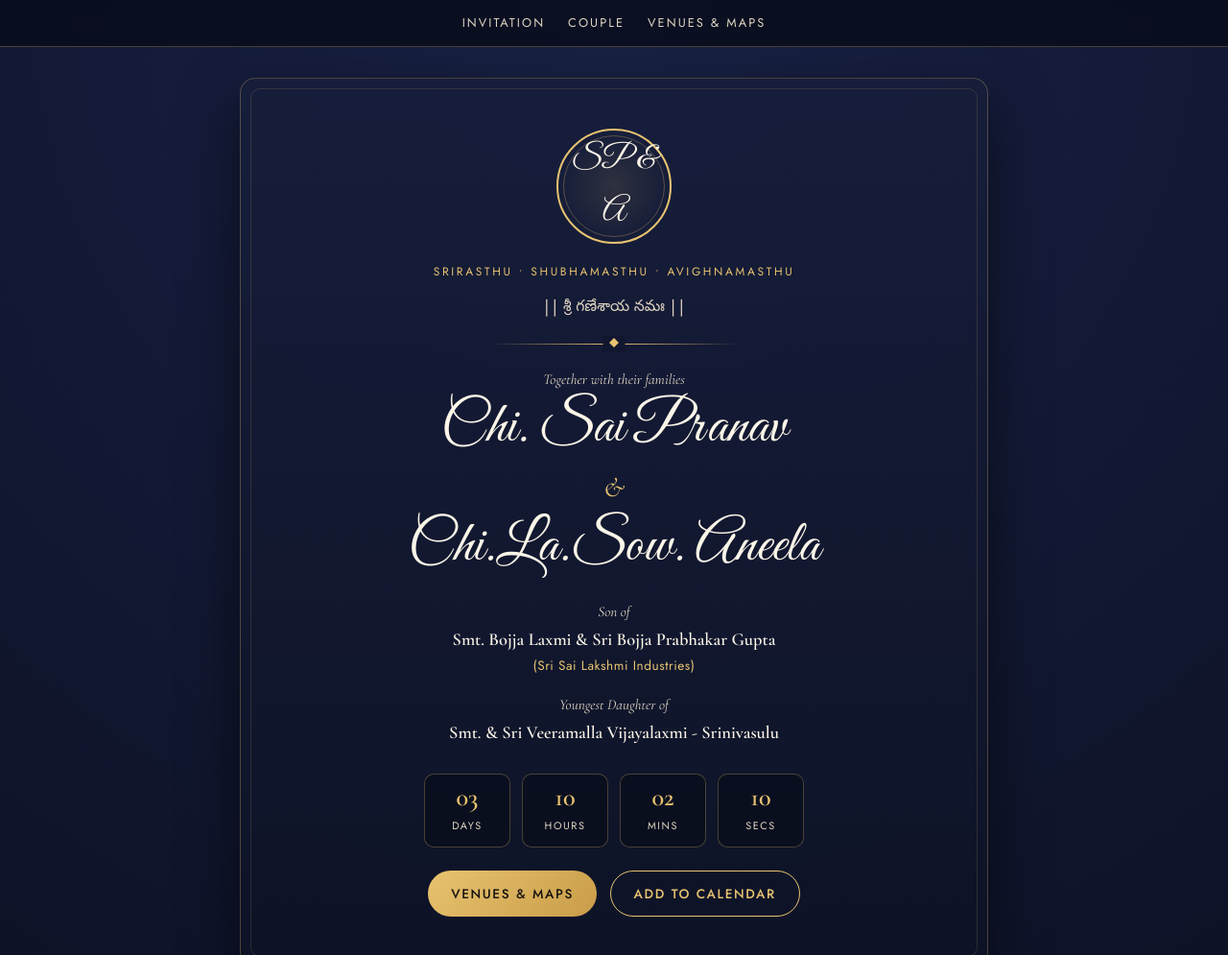
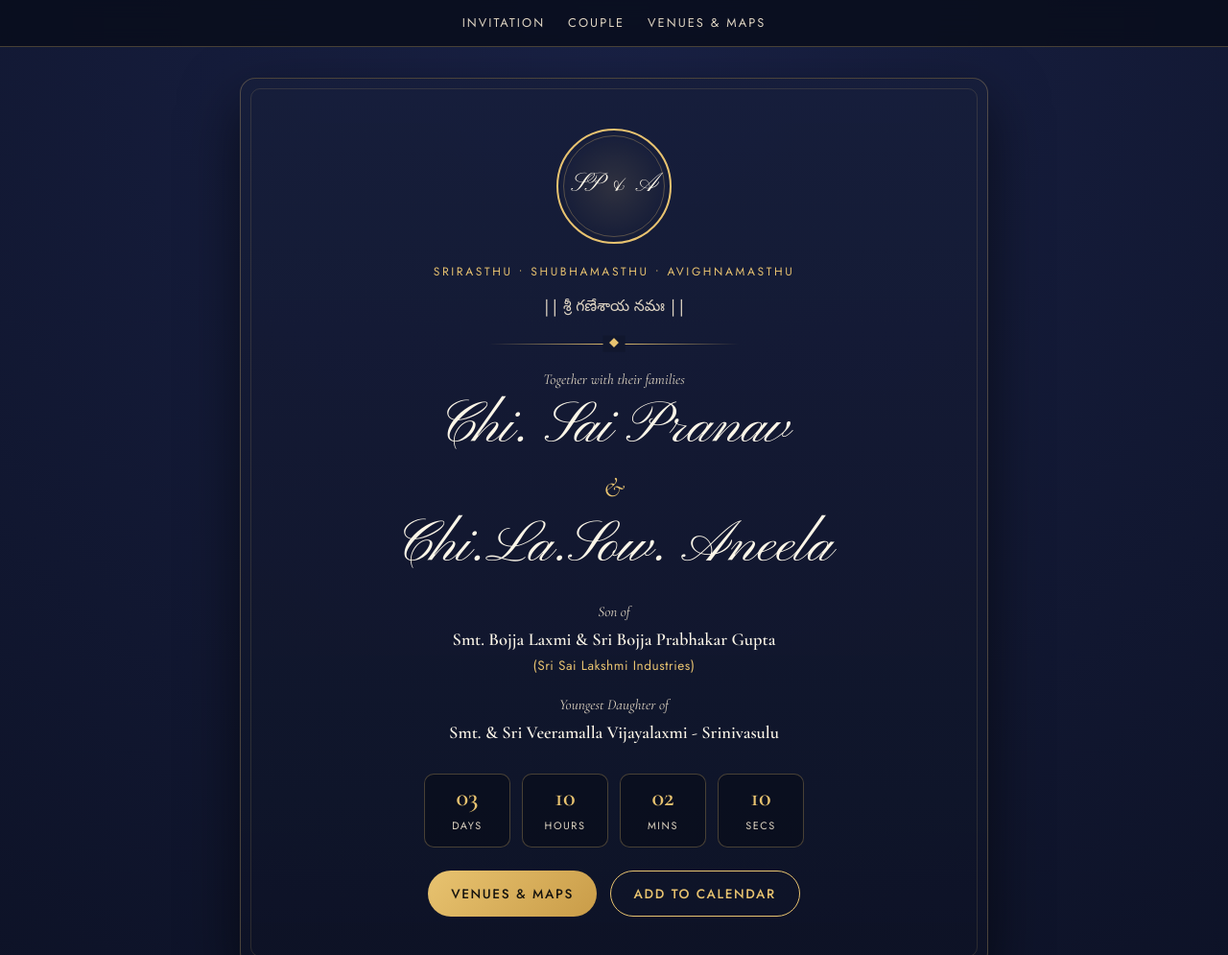
Before and after one commit to pranav0215-afk/sai-pranav-aneela-wedding, a plain HTML site: page index.html in a window 1280 px wide. Shown: the top 995 px of the page at 96% size. Drawn offline with nearby package versions, Linux system fonts and the light colour scheme.

Commit message:
Use Pinyon Script for clear capital A in Aneela

```diff
--- a/index.html
+++ b/index.html
@@ -8,7 +8,7 @@
 <meta name="description" content="Wedding Invitation for Chi. Sai Pranav &amp; Chi.La.Sow. Aneela — 18th &amp; 21st November 2026, Hyderabad.">
 <link rel="preconnect" href="https://fonts.googleapis.com">
 <link rel="preconnect" href="https://fonts.gstatic.com" crossorigin>
-<link href="https://fonts.googleapis.com/css2?family=Cormorant+Garamond:ital,wght@0,400;0,500;0,600;1,400&family=Great+Vibes&family=Jost:wght@300;400;500&family=Noto+Sans+Telugu:wght@400;500&display=swap" rel="stylesheet">
+<link href="https://fonts.googleapis.com/css2?family=Cormorant+Garamond:ital,wght@0,400;0,500;0,600;1,400&family=Jost:wght@300;400;500&family=Noto+Sans+Telugu:wght@400;500&family=Pinyon+Script&display=swap" rel="stylesheet">
 <style>
 :root {
   --navy-deep: #090D1C;
@@ -24,7 +24,7 @@
   --error-bg: rgba(217, 48, 37, 0.14);
   --success: #81C995;
   --serif: 'Cormorant Garamond', Georgia, serif;
-  --script: 'Great Vibes', cursive;
+  --script: 'Pinyon Script', 'Cormorant Garamond', Georgia, serif;
   --sans: 'Jost', system-ui, -apple-system, sans-serif;
   --telugu: 'Noto Sans Telugu', sans-serif;
 }
@@ -172,7 +172,7 @@ body {
   display: grid;
   place-items: center;
   font-family: var(--script);
-  font-size: 2.1rem;
+  font-size: 1.75rem;
   color: var(--ivory);
   background: radial-gradient(circle, rgba(232, 195, 112, 0.12), transparent 70%);
 }
```
